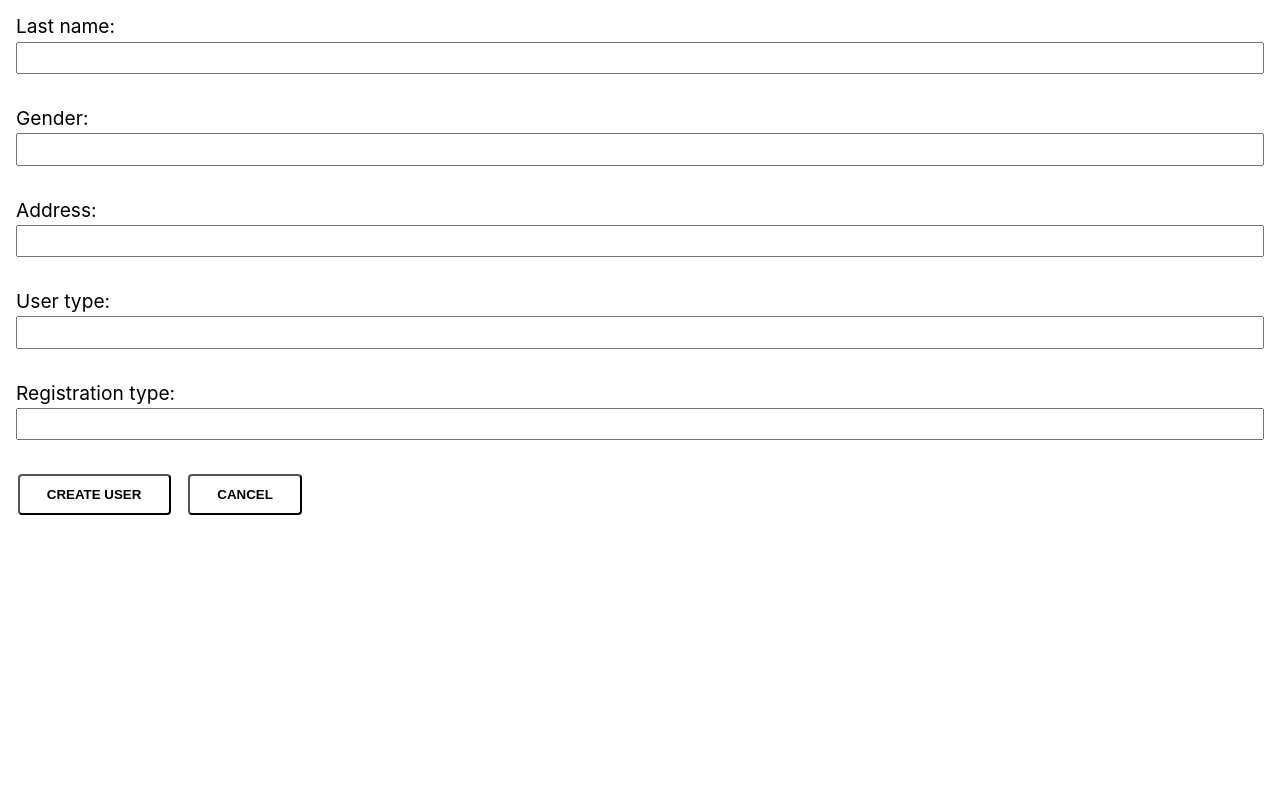
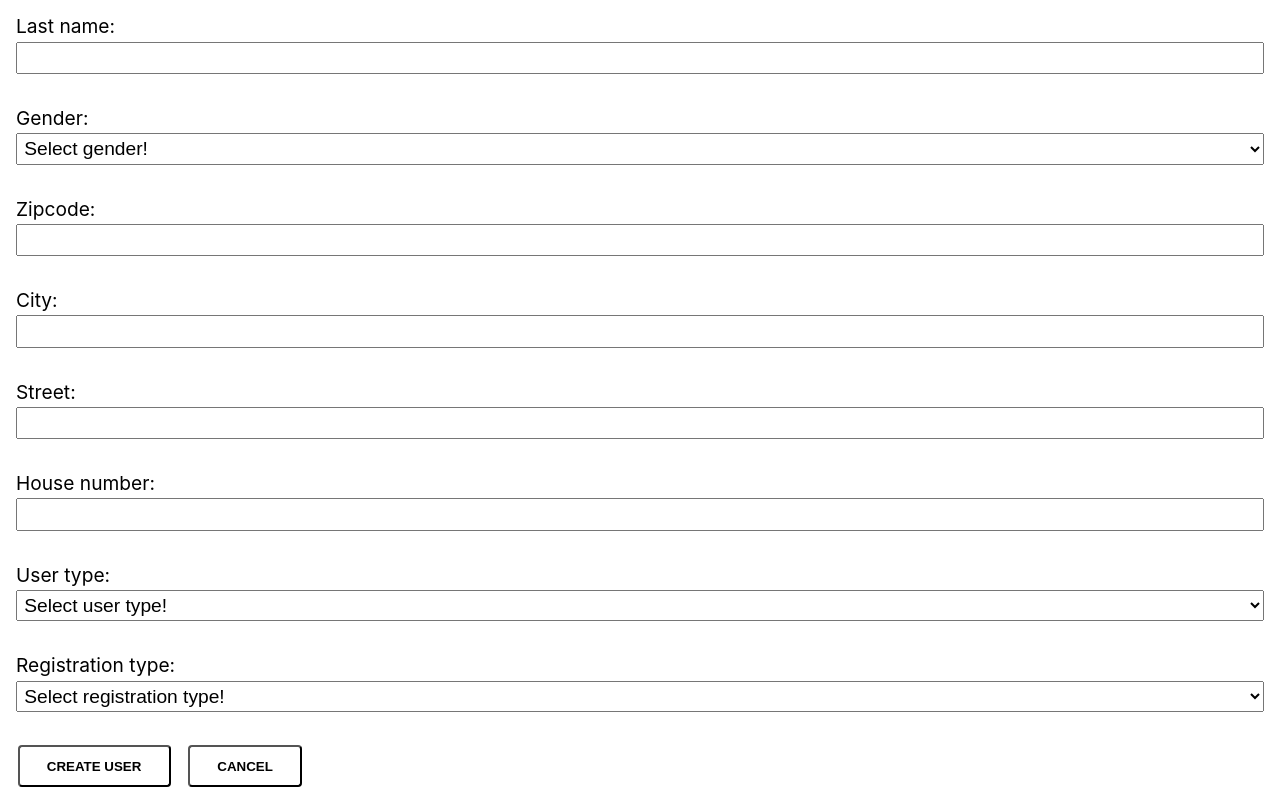
Before and after one commit to huttnerdavid/codebusters, a React (Create React App) app in the folder frontend/: page /registration in a window 1280 px wide. Shown: the part 520-1324 px from the top of the page. Before the commit the page ends 1053 px from the top, so only its background shows below. Built offline with nearby package versions, Linux system fonts and the light colour scheme.

Commit message:
registration from frontend, and users table done

```diff
--- a/frontend/src/Components/UserForm/UserForm.jsx
+++ b/frontend/src/Components/UserForm/UserForm.jsx
@@ -4,16 +4,19 @@ import Loading from "../Loading";
 const EmployeeForm = ({ onSave, user, onCancel }) => {
 
   const [loading, setLoading] = useState(false);
-  const [Username, setUserName] = useState(user?.Username ?? "");
-  const [Password, setPassword] = useState(user?.Password ?? "");
-  const [Email, setEmail] = useState(user?.Email ?? "");
-  const [PhoneNumber, setPhoneNumber] = useState(user?.PhoneNumber ?? "");
-  const [FirstName, setFirstName] = useState(user?.FirstName ?? "");
-  const [LastName, setLastName] = useState(user?.LastName ?? "");
-  const [Gender, setGender] = useState(user?.Gender ?? "");
-  const [Address, setAddress] = useState(user?.Address ?? "");
-  const [UserType, setUserType] = useState(user?.UserType ?? "");
-  const [RegistrationType, setRegistrationType] = useState(user?.RegistrationType ?? "");
+  const [userName, setUserName] = useState(user?.userName ?? "");
+  const [password, setPassword] = useState(user?.password ?? "");
+  const [email, setEmail] = useState(user?.email ?? "");
+  const [phoneNumber, setPhoneNumber] = useState(user?.phoneNumber ?? "");
+  const [firstName, setFirstName] = useState(user?.firstName ?? "");
+  const [lastName, setLastName] = useState(user?.lastName ?? "");
+  const [gender, setGender] = useState(user?.gender ?? "");
+  const [zipCode, setZipCode] = useState(user?.zipCode ?? "");
+  const [city, setCity] = useState(user?.city ?? "");
+  const [street, setStreet] = useState(user?.street ?? "");
+  const [doorNumber, setDoorNumber] = useState(user?.doorNumber ?? "");
+  const [userType, setUserType] = useState(user?.userType ?? "");
+  const [registrationType, setRegistrationType] = useState(user?.registrationType ?? "");
 
   //submit function
   const onSubmit = (e) => {
@@ -22,30 +25,36 @@ const EmployeeForm = ({ onSave, user, onCancel }) => {
     if (user) {
       return onSave({
         ...user,
-        Username,
-        Password,
-        Email,
-        PhoneNumber,
-        FirstName,
-        LastName,
-        Gender,
-        Address,
-        UserType,
-        RegistrationType
+        userName,
+        password,
+        email,
+        phoneNumber,
+        firstName,
+        lastName,
+        gender,
+        zipCode,
+        city,
+        street,
+        doorNumber,
+        userType,
+        registrationType
       });
     }
 
     return onSave({
-      Username,
-      Password,
-      Email,
-      PhoneNumber,
-      FirstName,
-      LastName,
-      Gender,
-      Address,
-      UserType,
-      RegistrationType
+      userName,
+      password,
+      email,
+      phoneNumber,
+      firstName,
+      lastName,
+      gender,
+      zipCode,
+      city,
+      street,
+      doorNumber,
+      userType,
+      registrationType
     });
   };
 
@@ -59,7 +68,7 @@ const EmployeeForm = ({ onSave, user, onCancel }) => {
       <div className="control">
         <label htmlFor="userName">Username:</label>
         <input
-          value={Username}
+          value={userName}
           onChange={(e) => setUserName(e.target.value)}
           name="userName"
           id="userName"
@@ -69,7 +78,7 @@ const EmployeeForm = ({ onSave, user, onCancel }) => {
       <div className="control">
         <label htmlFor="password">Password:</label>
         <input
-          value={Password}
+          value={password}
           onChange={(e) => setPassword(e.target.value)}
           name="password"
           id="password"
@@ -79,7 +88,7 @@ const EmployeeForm = ({ onSave, user, onCancel }) => {
       <div className="control">
         <label htmlFor="email">Email:</label>
         <input
-          value={Email}
+          value={email}
           onChange={(e) => setEmail(e.target.value)}
           name="email"
           id="email"
@@ -89,7 +98,7 @@ const EmployeeForm = ({ onSave, user, onCancel }) => {
       <div className="control">
         <label htmlFor="phoneNumber">Phonenumber:</label>
         <input
-          value={PhoneNumber}
+          value={phoneNumber}
           onChange={(e) => setPhoneNumber(e.target.value)}
           name="phoneNumber"
           id="phoneNumber"
@@ -99,7 +108,7 @@ const EmployeeForm = ({ onSave, user, onCancel }) => {
       <div className="control">
         <label htmlFor="firstName">First name:</label>
         <input
-          value={FirstName}
+          value={firstName}
           onChange={(e) => setFirstName(e.target.value)}
           name="firstName"
           id="firstName"
@@ -109,7 +118,7 @@ const EmployeeForm = ({ onSave, user, onCancel }) => {
       <div className="control">
         <label htmlFor="lastName">Last name:</label>
         <input
-          value={LastName}
+          value={lastName}
           onChange={(e) => setLastName(e.target.value)}
           name="lastName"
           id="lastName"
@@ -118,41 +127,89 @@ const EmployeeForm = ({ onSave, user, onCancel }) => {
 
       <div className="control">
         <label htmlFor="gender">Gender:</label>
-        <input
-          value={Gender}
+        <select
+          value={gender}
           onChange={(e) => setGender(e.target.value)}
           name="gender"
           id="gender"
+        >
+          {gender ? null : <option value="">Select gender!</option>}
+          <option value="Male">Male</option>
+          <option value="Female">Female</option>
+        </select>
+      </div>
+
+      <div className="control">
+        <label htmlFor="zipCode">Zipcode:</label>
+        <input
+          value={zipCode}
+          onChange={(e) => setZipCode(e.target.value)}
+          name="zipCode"
+          id="zipCode"
         />
       </div>
+
       <div className="control">
-        <label htmlFor="address">Address:</label>
+        <label htmlFor="city">City:</label>
         <input
-          value={Address}
-          onChange={(e) => setAddress(e.target.value)}
-          name="address"
-          id="address"
+          value={city}
+          onChange={(e) => setCity(e.target.value)}
+          name="city"
+          id="city"
+        />
+      </div>
+
+      <div className="control">
+        <label htmlFor="street">Street:</label>
+        <input
+          value={street}
+          onChange={(e) => setStreet(e.target.value)}
+          name="street"
+          id="street"
+        />
+      </div>
+
+      <div className="control">
+        <label htmlFor="houseNumber">House number:</label>
+        <input
+          value={doorNumber}
+          onChange={(e) => setDoorNumber(e.target.value)}
+          name="houseNumber"
+          id="houseNumber"
         />
       </div>
 
       <div className="control">
         <label htmlFor="userType">User type:</label>
-        <input
-          value={UserType}
+        <select
+          value={userType}
           onChange={(e) => setUserType(e.target.value)}
           name="userType"
           id="userType"
-        />
+        >
+          {userType ? null : <option value="">Select user type!</option>}
+          <option value="CEO">CEO</option>
+          <option value="Manager">Manager</option>
+          <option value="Supervisor">Supervisor</option>
+          <option value="Worker">Worker</option>
+          <option value="Client">Client</option>
+        </select>
       </div>
 
       <div className="control">
         <label htmlFor="regType">Registration type:</label>
-        <input
-          value={RegistrationType}
+        <select
+          value={registrationType}
           onChange={(e) => setRegistrationType(e.target.value)}
           name="regType"
           id="regType"
-        />
+        >
+          {registrationType ? null : <option value="">Select registration type!</option>}
+          <option value="Company">Company</option>
+          <option value="PrivatePerson">Private person</option>
+          <option value="CompanyEmployee">Company employee</option>
+          <option value="External">External</option>
+        </select>
       </div>
 
       <div className="buttons">
--- a/frontend/src/Components/UserTable/UserTable.jsx
+++ b/frontend/src/Components/UserTable/UserTable.jsx
@@ -2,7 +2,7 @@ import { Link, useNavigate, useParams } from "react-router-dom";
 import React, { useState, useEffect } from 'react';
 import "./UserTable.css";
 
-const UserTable = ({workers}) => {
+const UserTable = ({users}) => {
 
   const navigate = useNavigate();
 
@@ -13,9 +13,7 @@ const UserTable = ({workers}) => {
       return data;
     }
   }
-
-  console.log(workers);
-
+console.log(users);
   return (
     <div className="UserTable">
       <table>
@@ -23,22 +21,8 @@ const UserTable = ({workers}) => {
           <tr>
             <th>
               <div className="header">
-                <div className="id">
-                  Id
-                </div>
-              </div>
-            </th>
-            { <th>
-              <div className="header">
                 <div className="name">
-                  Name
-                </div>
-              </div>
-            </th> }
-            <th>
-              <div className="header">
-                <div className="password">
-                  Password
+                  Username
                 </div>
               </div>
             </th>
@@ -129,23 +113,23 @@ const UserTable = ({workers}) => {
           </tr>
         </thead>
         <tbody>
-          <tr key={workers.id}>
-            <td>{workers.id}</td>
-            <td>{workers.userName}</td>
-            <td>{workers.password}</td>
-            <td>{workers.firstName}</td>
-            <td>{workers.lastName}</td>
-            <td>{workers.gender}</td>
-            <td>{workers.address.zipCode}</td>
-            <td>{workers.address.city}</td>
-            <td>{workers.address.street}</td>
-            <td>{workers.address.doorNumber}</td>
-            <td>{workers.address.phoneNumber}</td>
-            <td>{workers.email.address}</td>
-            <td>{workers.registrationDate}</td>
-            <td>{workers.userType}</td>
-            <td>{splitRegType(workers.registrationType)}</td>
-          </tr>
+           {users.map((user) => (
+            <tr key={user.item1.id}>
+              <td>{user.item2.userName}</td>
+              <td>{user.item1.firstName}</td>
+              <td>{user.item1.lastName}</td>
+              <td>{user.item1.gender}</td>
+              <td>{user.item1.zipCode}</td>
+              <td>{user.item1.city}</td>
+              <td>{user.item1.street}</td>
+              <td>{user.item1.doorNumber}</td>
+              <td>{user.item2.phoneNumber}</td>
+              <td>{user.item2.normalizedEmail.toLowerCase()}</td>
+              <td>{user.item1.registrationDate}</td>
+              <td>{user.item1.userType}</td>
+              <td>{user.item1.registrationType}</td>
+            </tr>
+          ))}
         </tbody>
       </table>
     </div>
--- a/frontend/src/Pages/UserList.jsx
+++ b/frontend/src/Pages/UserList.jsx
@@ -9,7 +9,7 @@ const UserList = () => {
 
   const fetchData = async () => {
     try {
-      const response = await fetch("http://localhost:8080/getUsers");
+      const response = await fetch("http://localhost:5293/getUsers");
       const data = await response.json();
       if (response.ok) {
         setUsers(data);
@@ -38,7 +38,7 @@ const UserList = () => {
         <Loading />
       ) : (
         <UserTable
-          workers = { users }
+          users = { users }
         />
       )}
     </div>
--- a/frontend/src/Pages/UserRegistration.jsx
+++ b/frontend/src/Pages/UserRegistration.jsx
@@ -24,6 +24,7 @@ const UserRegistration = () => {
   }
 
   const handleSubmit = (user) => {
+    console.log(user);
     setLoading(true);
     createEmployee(user, setData);
     setLoading(false);
```
